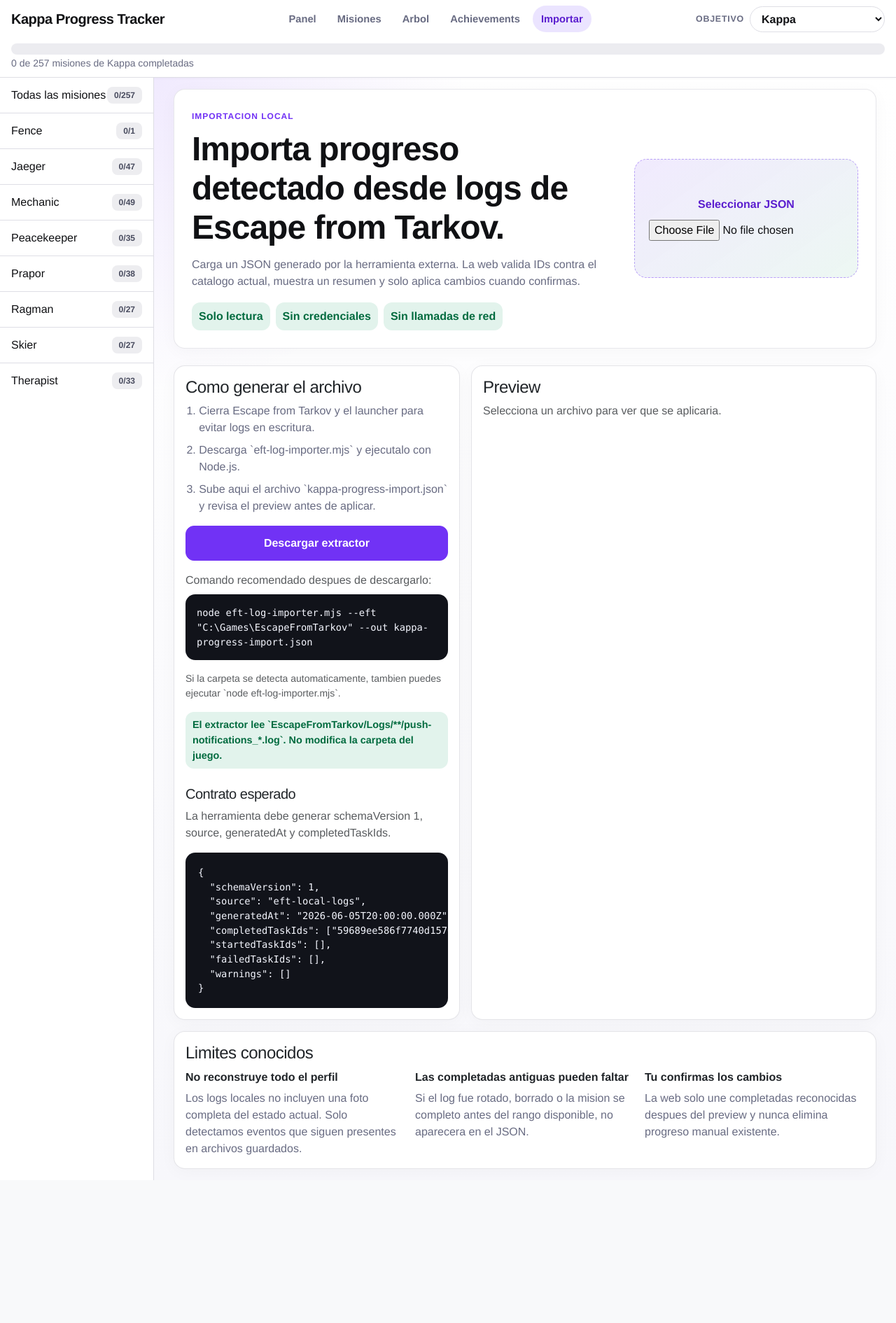
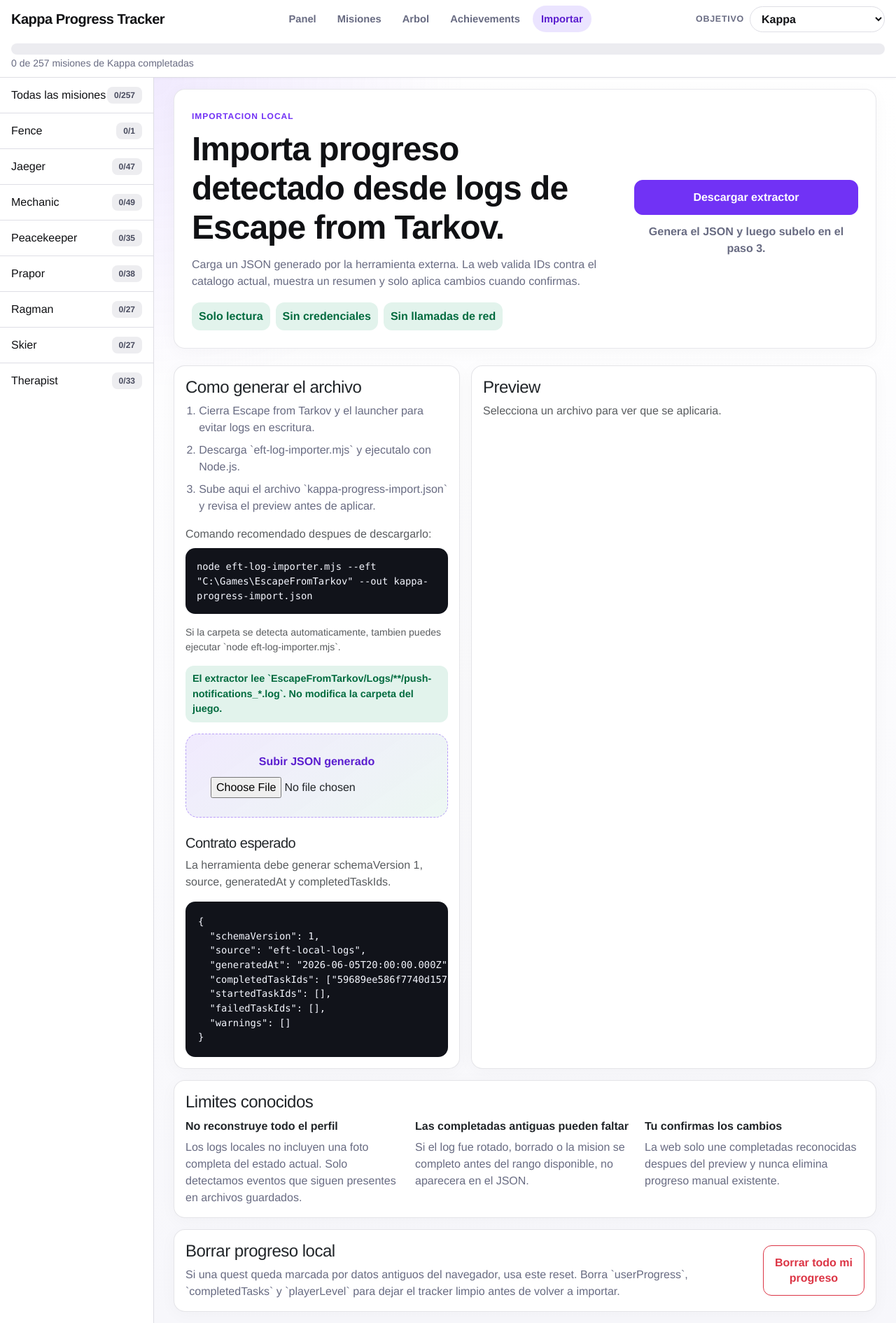
Before and after one commit to mario-asenjo/KappaRequirementsPage, a React (Vite) app: page /import in a window 1280 px wide. Shown: the whole page at 70% size. Before the commit the page ends 1686 px from the top, so only its background shows below. Built offline with nearby package versions, Linux system fonts and the light colour scheme.

Commit message:
Fix progress reset and import flow

```diff
--- a/src/hooks/useProgress.ts
+++ b/src/hooks/useProgress.ts
@@ -8,13 +8,12 @@
   const [legacyCompletedTaskIds, setLegacyCompletedTaskIds] = useLocalStorage<string[]>('completedTasks', []);
   const [legacyPlayerLevel, setLegacyPlayerLevel] = useLocalStorage<number>('playerLevel', 1);
   const [storedProgress, setStoredProgress] = useLocalStorage<UserProgress>('userProgress', defaultUserProgress);
+  const hasStoredProgress = typeof window !== 'undefined' && window.localStorage.getItem('userProgress') !== null;
   const progress = useMemo(() => normalizeUserProgress({
     ...storedProgress,
-    completedTaskIds: storedProgress.completedTaskIds.length > 0
-      ? storedProgress.completedTaskIds
-      : legacyCompletedTaskIds,
-    playerLevel: storedProgress.playerLevel || legacyPlayerLevel,
-  }), [legacyCompletedTaskIds, legacyPlayerLevel, storedProgress]);
+    completedTaskIds: hasStoredProgress ? storedProgress.completedTaskIds : legacyCompletedTaskIds,
+    playerLevel: hasStoredProgress ? storedProgress.playerLevel : storedProgress.playerLevel || legacyPlayerLevel,
+  }), [hasStoredProgress, legacyCompletedTaskIds, legacyPlayerLevel, storedProgress]);
 
   useEffect(() => {
     const normalizedStoredProgress = normalizeUserProgress(storedProgress);
@@ -72,9 +71,17 @@
     }));
   };
 
+  const resetProgress = () => {
+    const resetValue = normalizeUserProgress(defaultUserProgress);
+    setStoredProgress(resetValue);
+    setLegacyCompletedTaskIds([]);
+    setLegacyPlayerLevel(resetValue.playerLevel);
+  };
+
   return {
     progress,
     setProgress,
+    resetProgress,
     completedTaskIds: progress.completedTaskIds,
     setCompletedTaskIds,
     playerLevel: progress.playerLevel,
--- a/src/pages/ProgressImportPage.tsx
+++ b/src/pages/ProgressImportPage.tsx
@@ -35,10 +35,11 @@
 };
 
 const ProgressImportPage: React.FC<ProgressImportPageProps> = ({ tasks }) => {
-  const { completedTaskIds, setCompletedTaskIds } = useProgress();
+  const { completedTaskIds, resetProgress, setCompletedTaskIds } = useProgress();
   const [preview, setPreview] = useState<ProgressImportPreview | null>(null);
   const [error, setError] = useState('');
   const [appliedCount, setAppliedCount] = useState<number | null>(null);
+  const [resetMessage, setResetMessage] = useState('');
   const tasksById = useMemo(() => new Map(tasks.map((task) => [task.id, task])), [tasks]);
   const newCompletedTitles = preview ? getTaskTitles(preview.newCompletedTaskIds.slice(0, 12), tasksById) : [];
 
@@ -65,6 +66,15 @@
     setAppliedCount(next.length - completedTaskIds.length);
   };
 
+  const handleResetProgress = () => {
+    const confirmed = window.confirm('Esto borrara misiones, achievements manuales y nivel PMC guardados en este navegador. Continuar?');
+    if (!confirmed) return;
+    resetProgress();
+    setPreview(null);
+    setAppliedCount(null);
+    setResetMessage('Progreso local borrado. Tambien se limpio la clave legacy completedTasks para evitar restos como Shortage.');
+  };
+
   return (
     <div className="container-fluid progress-import-page">
       <section className="hero-panel import-hero mb-4">
@@ -81,14 +91,12 @@
             <span>Sin llamadas de red</span>
           </div>
         </div>
-        <label className="import-dropzone">
-          <span>Seleccionar JSON</span>
-          <input
-            type="file"
-            accept="application/json,.json"
-            onChange={(event) => readFile(event.target.files?.[0])}
-          />
-        </label>
+        <div className="import-quick-actions">
+          <a className="btn btn-primary import-download" href={extractorDownloadPath} download>
+            Descargar extractor
+          </a>
+          <span>Genera el JSON y luego subelo en el paso 3.</span>
+        </div>
       </section>
 
       <div className="row g-3">
@@ -101,9 +109,6 @@
                 <li>Descarga `eft-log-importer.mjs` y ejecutalo con Node.js.</li>
                 <li>Sube aqui el archivo `kappa-progress-import.json` y revisa el preview antes de aplicar.</li>
               </ol>
-              <a className="btn btn-primary import-download" href={extractorDownloadPath} download>
-                Descargar extractor
-              </a>
               <p className="text-muted mt-3 mb-2">Comando recomendado despues de descargarlo:</p>
               <pre className="import-command" aria-label="Comando para generar el JSON">{extractorCommand}</pre>
               <p className="text-muted small">
@@ -112,6 +117,14 @@
               <div className="import-note">
                 El extractor lee `EscapeFromTarkov/Logs/**/push-notifications_*.log`. No modifica la carpeta del juego.
               </div>
+              <label className="import-dropzone import-dropzone--inline mt-3">
+                <span>Subir JSON generado</span>
+                <input
+                  type="file"
+                  accept="application/json,.json"
+                  onChange={(event) => readFile(event.target.files?.[0])}
+                />
+              </label>
               <h3 className="h5 mt-4">Contrato esperado</h3>
               <p className="text-muted">
                 La herramienta debe generar schemaVersion 1, source, generatedAt y completedTaskIds.
@@ -134,6 +147,7 @@
             <div className="card-body">
               <h2 className="h4">Preview</h2>
               {error && <div className="alert alert-danger">{error}</div>}
+              {resetMessage && <div className="alert alert-success">{resetMessage}</div>}
               {appliedCount !== null && (
                 <div className="alert alert-success">
                   Importacion aplicada. Se anadieron {appliedCount} misiones contando prerequisitos reales.
@@ -212,6 +226,21 @@
           </div>
         </div>
       </section>
+
+      <section className="card mt-3">
+        <div className="card-body import-reset-panel">
+          <div>
+            <h2 className="h4">Borrar progreso local</h2>
+            <p>
+              Si una quest queda marcada por datos antiguos del navegador, usa este reset. Borra `userProgress`,
+              `completedTasks` y `playerLevel` para dejar el tracker limpio antes de volver a importar.
+            </p>
+          </div>
+          <button className="btn btn-outline-danger" type="button" onClick={handleResetProgress}>
+            Borrar todo mi progreso
+          </button>
+        </div>
+      </section>
     </div>
   );
 };
--- a/src/pages/QuestListPage.tsx
+++ b/src/pages/QuestListPage.tsx
@@ -4,6 +4,7 @@
 import useProgress from '../hooks/useProgress';
 import { Task } from '../types';
 import { getQuestStatus } from '../utils/questTree';
+import { sortTasksByGameOrder } from '../utils/taskOrder';
 
 interface QuestListPageProps {
   tasks: Task[];
@@ -25,7 +26,7 @@
   const [nextOnly, setNextOnly] = useState(false);
   const [levelFilter, setLevelFilter] = useState(false);
   const [groupBy, setGroupBy] = useState<'trader' | 'map'>('trader');
-  const [sortBy, setSortBy] = useState<'name' | 'level-asc' | 'level-desc' | 'incomplete-first' | 'available-first'>('available-first');
+  const [sortBy, setSortBy] = useState<'route' | 'name' | 'level-asc' | 'level-desc' | 'incomplete-first' | 'available-first'>('route');
   const completedForScope = scopedTasks.filter((task) => completedTaskIds.includes(task.id)).length;
   const scopeProgress = scopedTasks.length > 0
     ? Math.round((completedForScope / scopedTasks.length) * 100)
@@ -53,18 +54,24 @@
       && (!nextOnly || status === 'available')
       && (!levelFilter || (task.levelRequirement ?? 1) <= playerLevel);
   });
+  const routeOrder = useMemo(() => {
+    const ordered = sortTasksByGameOrder(scopedTasks);
+    return new Map(ordered.map((task, index) => [task.id, index]));
+  }, [scopedTasks]);
+  const byRouteOrder = (a: Task, b: Task) => (routeOrder.get(a.id) ?? 0) - (routeOrder.get(b.id) ?? 0);
   const sorted = [...filtered].sort((a, b) => {
     const completedA = completedTaskIds.includes(a.id);
     const completedB = completedTaskIds.includes(b.id);
     const statusA = getStatus(a);
     const statusB = getStatus(b);
 
-    if (sortBy === 'level-asc') return (a.levelRequirement ?? 1) - (b.levelRequirement ?? 1) || a.title.localeCompare(b.title);
-    if (sortBy === 'level-desc') return (b.levelRequirement ?? 1) - (a.levelRequirement ?? 1) || a.title.localeCompare(b.title);
+    if (sortBy === 'route') return byRouteOrder(a, b);
+    if (sortBy === 'level-asc') return (a.levelRequirement ?? 1) - (b.levelRequirement ?? 1) || byRouteOrder(a, b);
+    if (sortBy === 'level-desc') return (b.levelRequirement ?? 1) - (a.levelRequirement ?? 1) || byRouteOrder(a, b);
     if (sortBy === 'incomplete-first' && completedA !== completedB) return completedA ? 1 : -1;
     if (sortBy === 'available-first' && statusA !== statusB) {
       const order = { available: 0, locked: 1, completed: 2 };
-      return order[statusA] - order[statusB];
+      return order[statusA] - order[statusB] || byRouteOrder(a, b);
     }
 
     return a.title.localeCompare(b.title);
@@ -114,6 +121,7 @@
         </div>
         <div className="col-md-6 col-xl-2">
           <select className="form-select" value={sortBy} onChange={(event) => setSortBy(event.target.value as typeof sortBy)}>
+            <option value="route">Orden de ruta</option>
             <option value="available-first">Disponibles primero</option>
             <option value="incomplete-first">Incompletas primero</option>
             <option value="name">Nombre A-Z</option>
--- a/src/styles.css
+++ b/src/styles.css
@@ -277,6 +277,23 @@
   max-width: 100%;
 }
 
+.import-quick-actions {
+  align-items: stretch;
+  display: flex;
+  flex-direction: column;
+  gap: 12px;
+}
+
+.import-quick-actions span {
+  color: var(--kraken-neutral);
+  font-weight: 700;
+  text-align: center;
+}
+
+.import-dropzone--inline {
+  min-height: 120px;
+}
+
 .import-privacy-strip {
   display: flex;
   flex-wrap: wrap;
@@ -401,6 +418,18 @@
 }
 
 .import-limit-grid p {
+  color: var(--kraken-neutral);
+  margin: 0;
+}
+
+.import-reset-panel {
+  align-items: center;
+  display: flex;
+  gap: 18px;
+  justify-content: space-between;
+}
+
+.import-reset-panel p {
   color: var(--kraken-neutral);
   margin: 0;
 }
@@ -1333,6 +1362,11 @@
     columns: 1;
   }
 
+  .import-reset-panel {
+    align-items: stretch;
+    flex-direction: column;
+  }
+
   .dashboard-card {
     min-height: 210px;
   }
```
Also changed, not shown: 2 other files (tests, documents, lock files or other folders).
